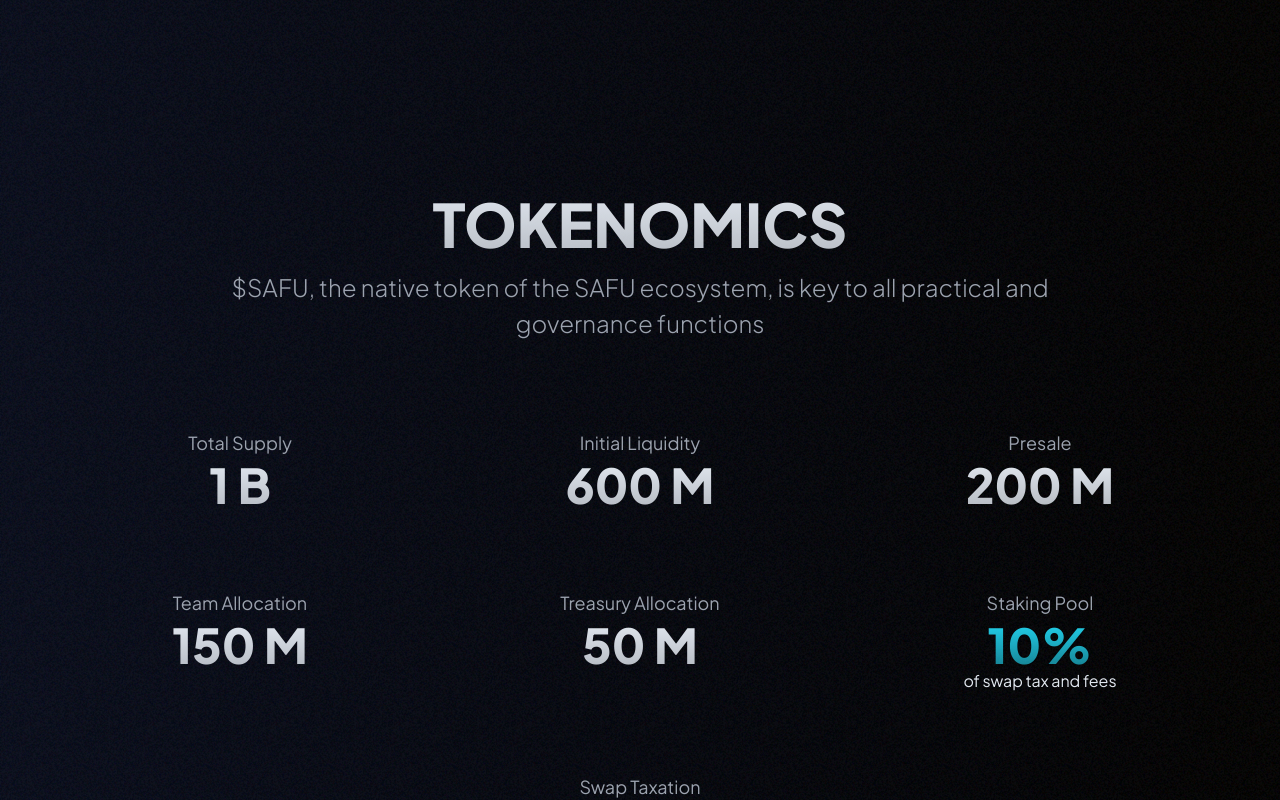
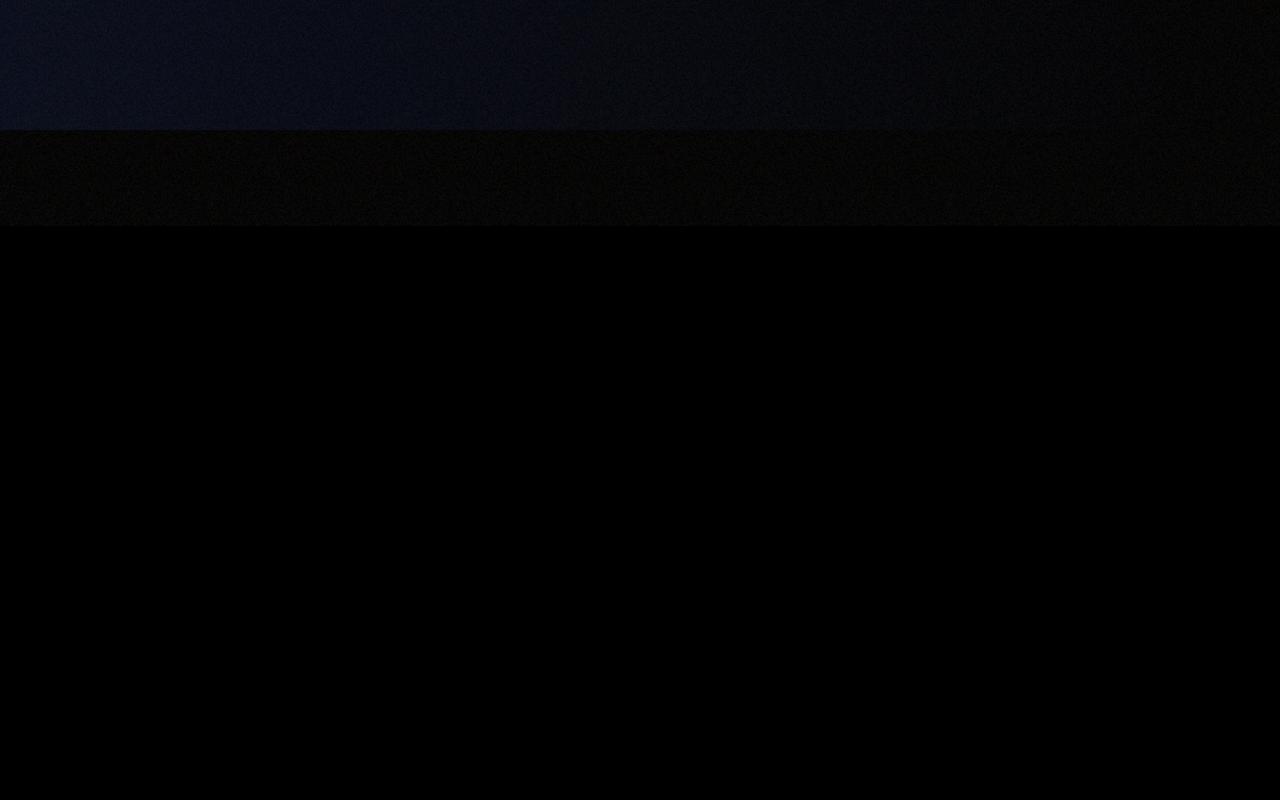
Before and after one commit to cooolman2008/token-launchpad-web, a Next.js app: page / in a window 1280 px wide. Shown: the part 1920-2720 px from the top of the page. After the commit the page ends 2146 px from the top, so only its background shows below. Built offline with nearby package versions, Linux system fonts and the light colour scheme.

Commit message:
feat: remove old components

```diff
--- a/src/app/page.tsx
+++ b/src/app/page.tsx
@@ -15,12 +15,12 @@ export default function Home() {
 			<main className="mx-auto min-h-screen">
 				<Intro />
 				<Features />
-				<Tokenomics />
+				{/* <Tokenomics />
 				<Staking />
-				<FAQ />
+				<FAQ /> */}
 				{/* <Presale /> */}
 			</main>
-			<Footer />
+			{/* <Footer /> */}
 		</>
 	);
 }
```
